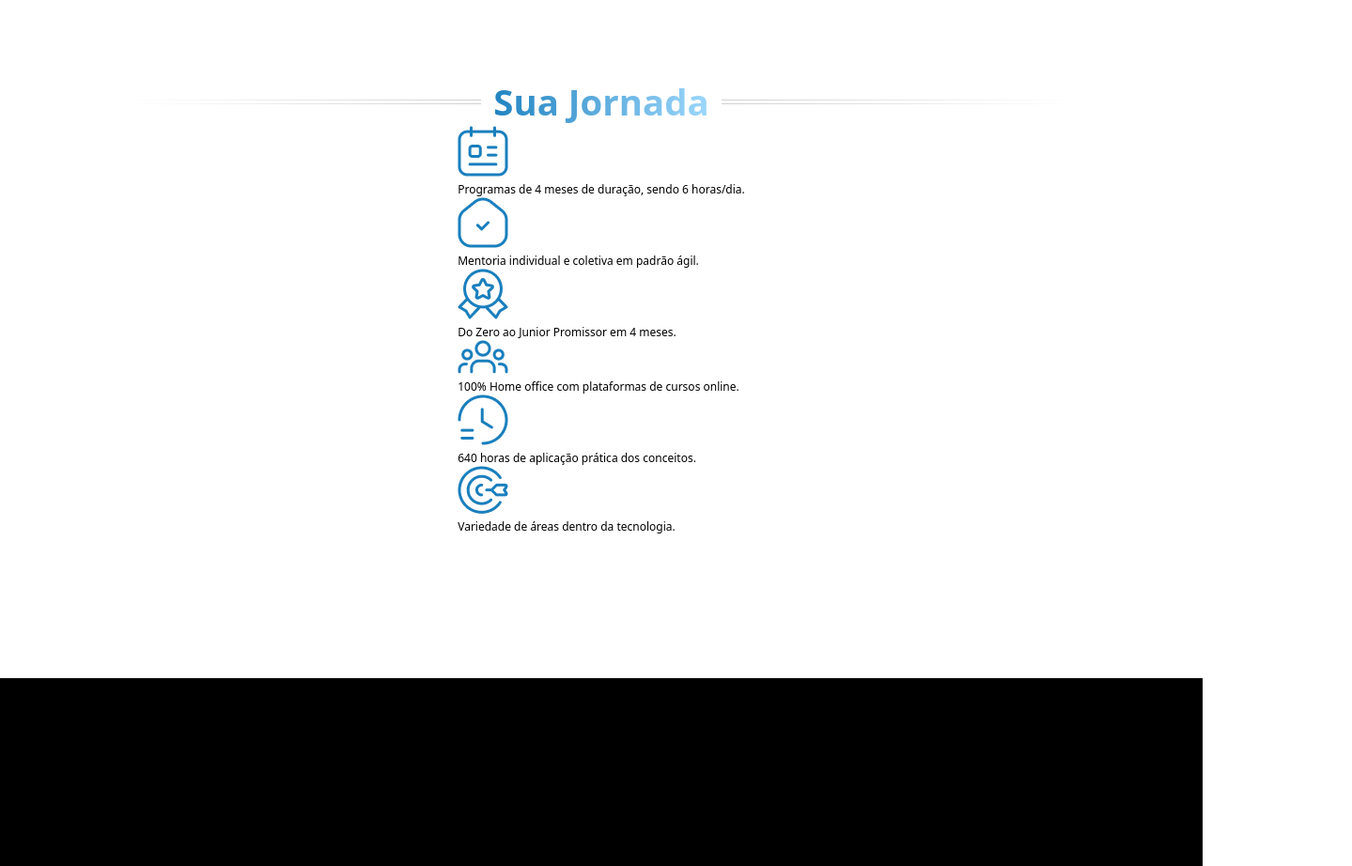
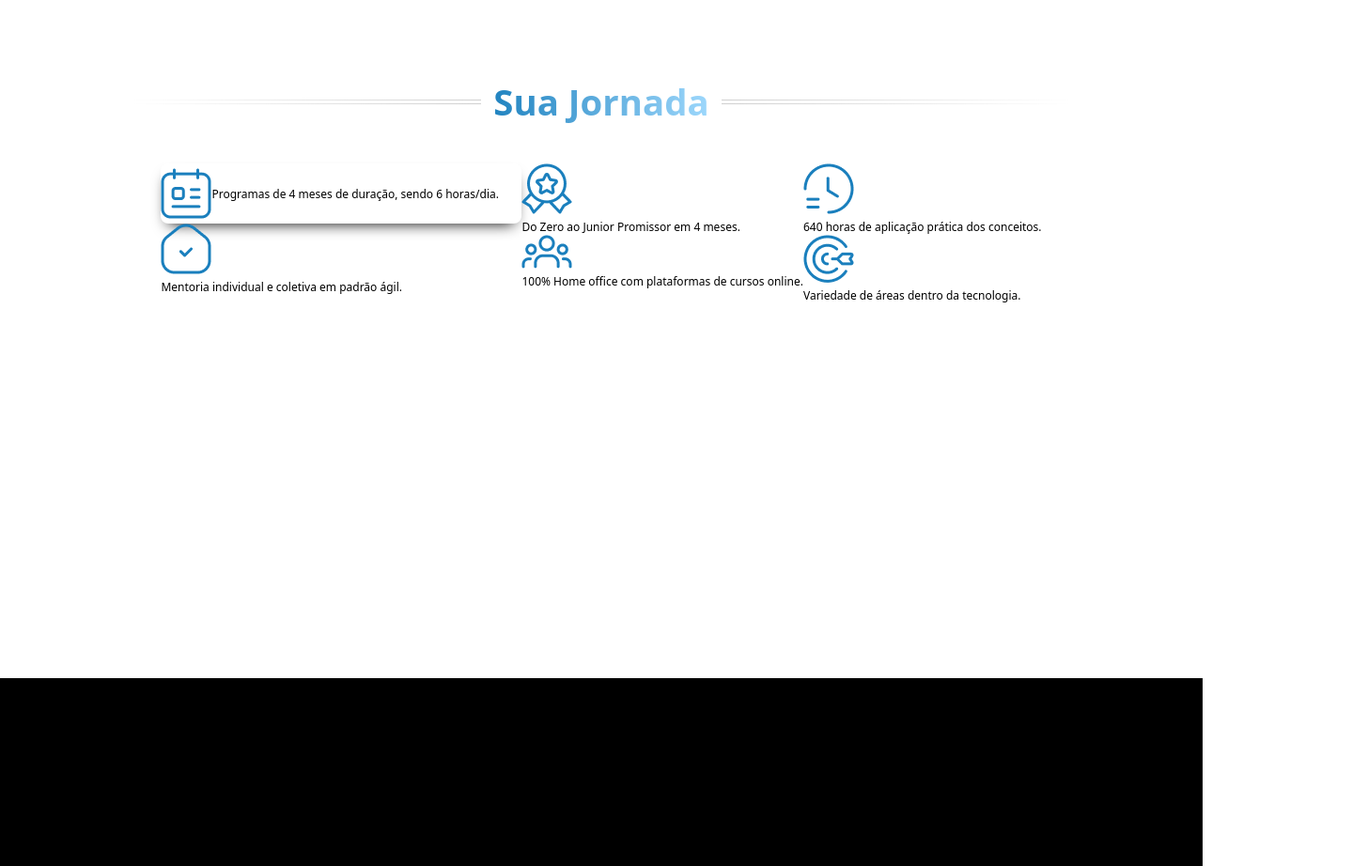
Before and after one commit to patrickluizdev/desafio-netuno-page, a plain HTML site: page index.html in a window 1280 px wide. Shown: the part 1800-2722 px from the top of the page at 94% size, 1439 px wide, since content can reach past the window. Drawn offline with Linux system fonts and the light colour scheme; a web font is replaced by a local one.

Commit message:
card-jornada

```diff
--- a/assets/css/_card.scss
+++ b/assets/css/_card.scss
@@ -26,6 +26,24 @@
     }
 }
 
-.card{
+.card-jornada{
+    display: flex;
+    z-index: 1;
+    margin-top: 5vh;
+    .card-11{
+        display: flex;
+        flex-direction: row;
+        align-items: center;
+        width: 30vw;
+        height: 8vh;
+        border-radius: 1vh;
+        box-shadow: 0vh 1vh 2vh -1vh $color-black;
+
+        .img{
+            height: 80%;
+            background-color: $color-withe;
+            width: 20%;
+        }
+    }
 
 }
--- a/assets/css/_form.scss
+++ b/assets/css/_form.scss
@@ -1,4 +1,4 @@
-.form {
+.form1 {
     display: flex;
     flex-direction: column;
     justify-content: flex-start;
--- a/assets/css/_section.scss
+++ b/assets/css/_section.scss
@@ -15,6 +15,7 @@ main{
             .div-img{
                 max-height: 100%;
                 img{
+                    max-width: 100%;
                     //position: absolute;
                 }
             }
--- a/index.html
+++ b/index.html
@@ -41,12 +41,12 @@
                     </div>
 
 
-                    <form action="" class="form" >
+                    <!-- <form action="" class="form" >
                         <div>
                             <h2>Formulario de Cadastro</h2>
                             <h3>Preencha seus dados</h3>
                         </div>
-                    </form>
+                    </form> -->
                 </section>
 
                 <section class="projeto">
@@ -109,7 +109,7 @@
                         <h1>Sua Jornada</h1>
                         <img src="assets/img/Elements/Vector2.png" alt="">
                     </div>
-                    <div>
+                    <div class="card-jornada">
                         <div class="card-1">
                             <div class="card-11">
                                 <img src="assets/img/icones/calendario.png" alt="">
```
Also changed, not shown: assets/css/main.css, 1 other file.
